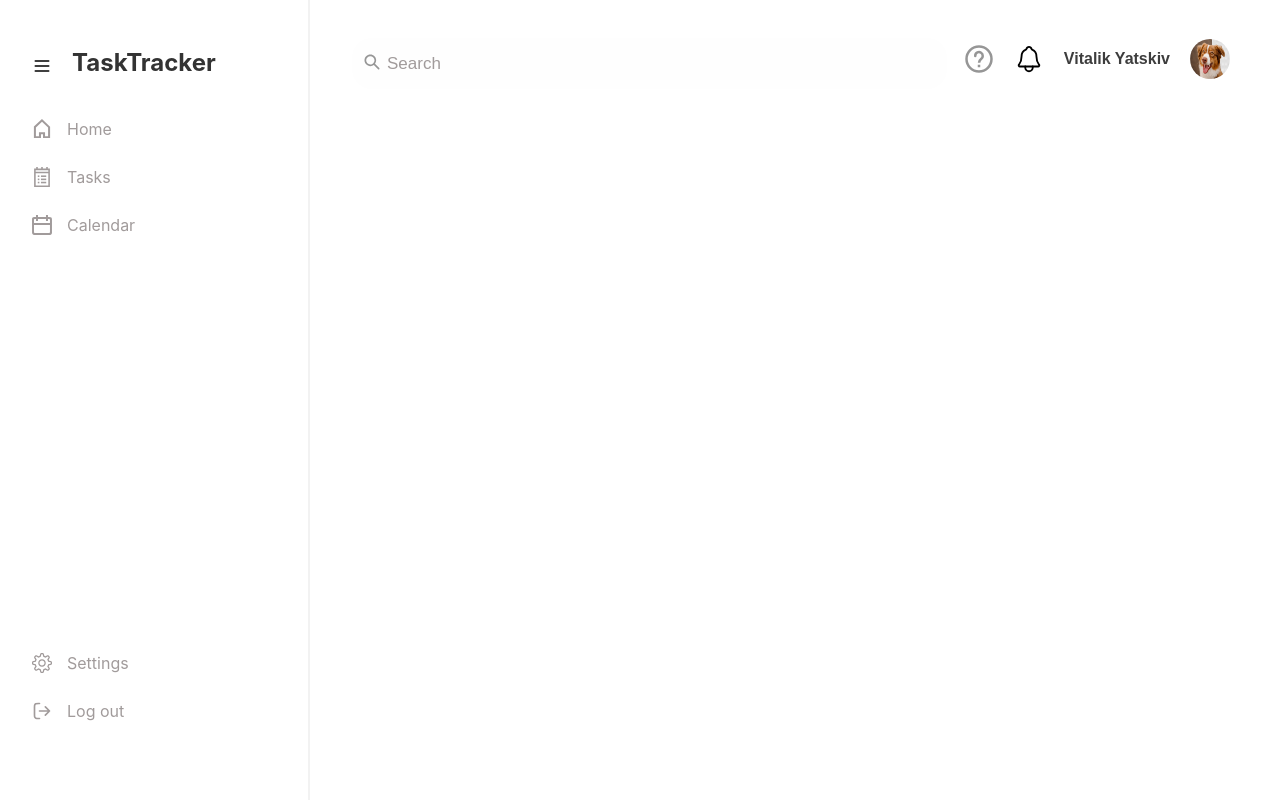
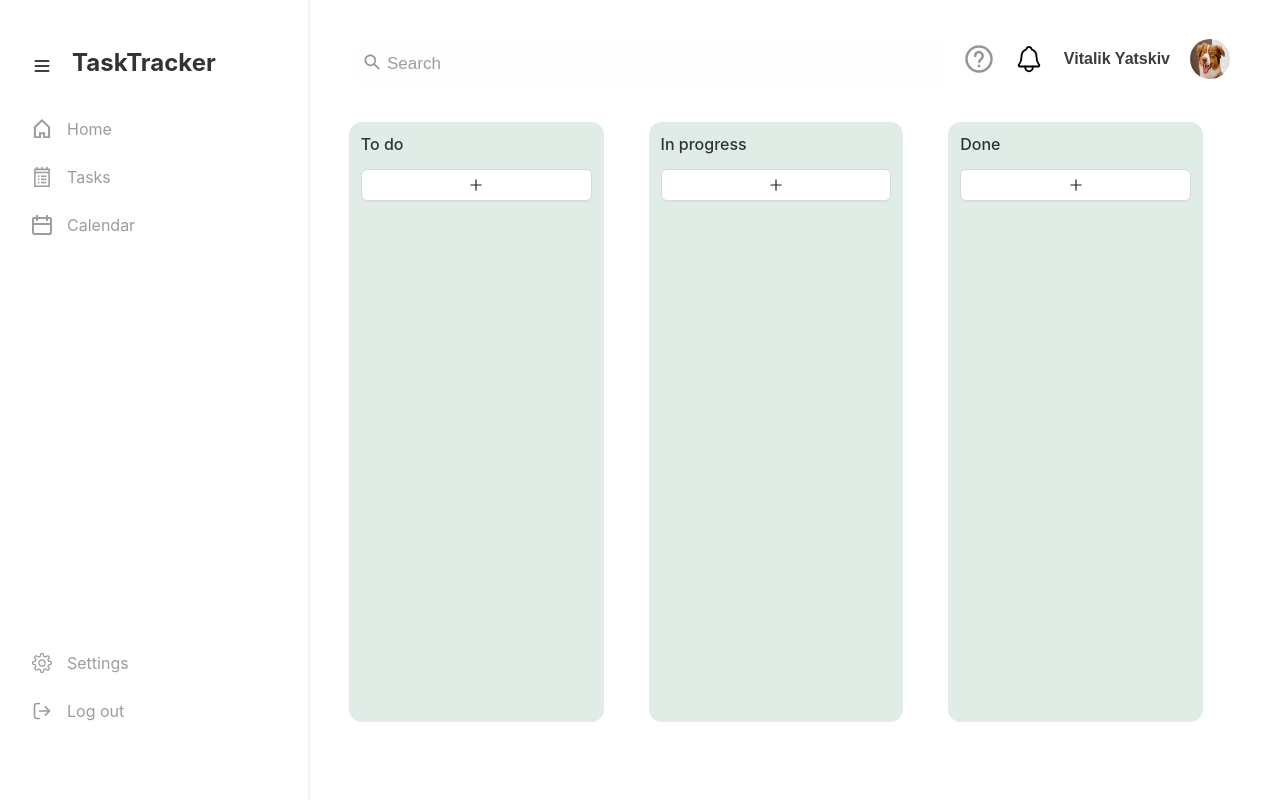
Before and after one commit to NadiiaNanivska/tasktracker-ui, a React (Create React App) app: page / in a window 1280 px wide. Built offline with nearby package versions, Linux system fonts and the light colour scheme.

Commit message:
Added Context

```diff
--- a/package.json
+++ b/package.json
@@ -7,6 +7,7 @@
     "@testing-library/jest-dom": "^5.16.5",
     "@testing-library/react": "^13.4.0",
     "@testing-library/user-event": "^13.5.0",
+    "antd": "^5.6.3",
     "react": "^18.2.0",
     "react-dom": "^18.2.0",
     "react-icons": "^4.10.1",
--- /dev/null
+++ b/src/SidebarContext.js
@@ -0,0 +1,5 @@
+import React from 'react';
+
+const SidebarContext = React.createContext(18);
+
+export default SidebarContext;
--- a/src/components/Home.js
+++ b/src/components/Home.js
@@ -1,14 +1,30 @@
-import React, {useRef, useState} from "react";
+import React, {useContext, useState} from "react";
 import '../styles/Home.css';
 import Navbar from "./Navbar";
 import Sidebar from "./Sidebar";
+import TasksList from "./TasksList";
+import SidebarContext from "../SidebarContext";
 
 const Home = () => {
-    return (
-        <div className="home">
-            <Sidebar />
-        </div>
-    );
+    const [sidebarWidth, setSidebarWidth] = useState(18);
+    const navbarWidth = `calc(100% - ${sidebarWidth}em)`;
+    const updateSidebarWidth = (newWidth) => {
+      setSidebarWidth(newWidth);
+    };
+
+  return (
+    <SidebarContext.Provider value={sidebarWidth}>
+      <div className="home">
+      <Navbar />
+      <Sidebar updateSidebarWidth={updateSidebarWidth} />
+      <div className="content" style={{width: navbarWidth , paddingLeft: `${sidebarWidth + 1}em`}}>
+          <TasksList name={"To do"}/>
+          <TasksList name={"In progress"}/>
+          <TasksList name={"Done"}/>
+      </div>
+      </div>
+    </SidebarContext.Provider>
+  );
 };
 
 export default Home;
--- a/src/components/Navbar.js
+++ b/src/components/Navbar.js
@@ -1,11 +1,13 @@
-import React, {useRef, useState} from "react";
+import React, {useRef, useState, useContext} from "react";
 import '../styles/Navbar.css';
 import Search from "./Search";
 import DogItem from '../images/dog.png';
 import NotificationsItem from '../images/notifications.svg';
 import FaqItem from "../images/faq.svg";
+import SidebarContext from "../SidebarContext";
 
-const Navbar = ({ sidebarWidth }) => {
+const Navbar = () => {
+    const sidebarWidth = useContext(SidebarContext);
     const navbarWidth = `calc(100% - ${sidebarWidth}em)`;
     return (
         <div className="navbar" style={{ width: navbarWidth}}>
--- a/src/components/Sidebar.js
+++ b/src/components/Sidebar.js
@@ -1,5 +1,5 @@
 import '../styles/Sidebar.css';
-import React, {useRef, useState} from 'react';
+import React, {useRef, useState, useEffect} from 'react';
 import HomeIcon from '../images/home.svg';
 import TaskIcon from '../images/tasks1.svg';
 import CalendarIcon from '../images/calendar.svg';
@@ -7,9 +7,9 @@ import SettingsIcon from '../images/settings.svg';
 import LogoutIcon from '../images/log-out.svg';
 import MenuItem from '../images/burger-menu.svg';
 import Navbar from './Navbar';
+import SidebarContext from '../SidebarContext';
 
-const Sidebar = () => {
-    const [sidebarWidth, setSidebarWidth] = useState(18);
+const Sidebar = ({updateSidebarWidth}) => {
     const sidebarHeadingRef = useRef(null);
     const sidebarTextRef = useRef([]);
     const [isSidebarOpen, setIsSidebarOpen] = useState(true);
@@ -20,7 +20,7 @@ const Sidebar = () => {
 
     const hideMenu = () => {
         if (sidebarHeadingRef.current.style.display !== 'none') {
-            setSidebarWidth(5);
+            updateSidebarWidth(5);
             sidebarHeadingRef.current.style.display = 'none';
             sidebarTextRef.current.forEach((ref) => {
                 if (ref.style.display !== 'none') {
@@ -29,7 +29,7 @@ const Sidebar = () => {
             });
         } else {
             sidebarHeadingRef.current.style.display = 'flex';
-            setSidebarWidth(18);
+            updateSidebarWidth(18);
             sidebarTextRef.current.forEach((ref) => {
                     ref.style.display = 'flex';
             });
@@ -37,8 +37,6 @@ const Sidebar = () => {
     }
 
     return (
-        <>
-        <Navbar sidebarWidth={sidebarWidth} />
         <div className={`sidebar ${isSidebarOpen ? 'open' : 'closed'}`}>
             <div className="sidebar-header" >
                 <div className="sidebar-heading-wrapper">
@@ -95,7 +93,6 @@ const Sidebar = () => {
                 </ul>
             </div>
         </div>
-        </>
     );
 };
 
--- /dev/null
+++ b/src/components/TasksList.js
@@ -0,0 +1,18 @@
+import React, { useContext } from 'react';
+import SidebarContext from '../SidebarContext';
+import '../styles/TasksList.css';
+import { Button } from 'antd';
+import {PlusOutlined} from '@ant-design/icons';
+
+const TasksList = ({name}) => {
+    return (
+        <div className="list-card">
+            <div className="card-content">
+            <p className="card-heading">{name}</p>
+            <Button type="default" className="card-add-btn" icon={<PlusOutlined />} block></Button>
+            </div>
+        </div>
+    );
+}
+
+export default TasksList;
--- a/src/styles/Home.css
+++ b/src/styles/Home.css
@@ -2,3 +2,11 @@
     display: flex;
     flex-direction: row-reverse;
 }
+
+  .content {
+    margin-top: 90px;
+    /* margin-left: 18em; */
+    padding: 2em;
+    display: flex;
+    justify-content: space-evenly;
+}
--- a/src/styles/Sidebar.css
+++ b/src/styles/Sidebar.css
@@ -70,7 +70,7 @@
 }
 
 .sidebar-link:hover {
-  border-right: 2px solid green;
+  border-right: 2px solid #004100;
   color: #000;
 }
 
--- /dev/null
+++ b/src/styles/TasksList.css
@@ -0,0 +1,25 @@
+.list-card {
+    background-color: #a7c9b859;
+    border-radius: 13px;
+    width: 27%;
+    height: 75vh;
+}
+
+.card-content {
+    padding: 12px;
+}
+
+.card-heading {
+    margin: 0;
+    color: #333;
+    font-weight: 500;
+}
+
+.card-add-btn {
+    margin-top: 15px;
+}
+
+.ant-btn.ant-btn-default:hover {
+    border-color: #00410042;
+    color: initial;
+}
```
Also changed, not shown: 1 other file (tests, documents, lock files or other folders).
